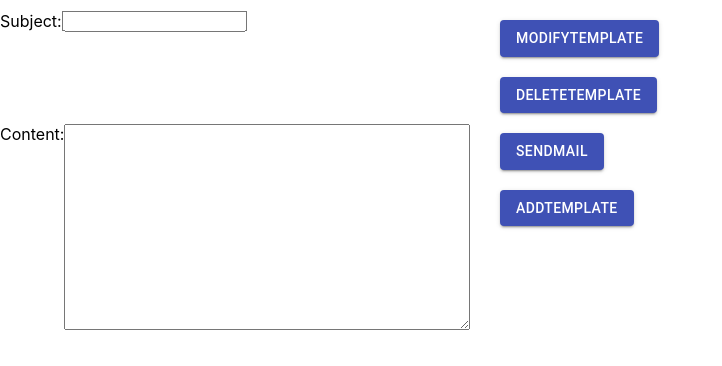
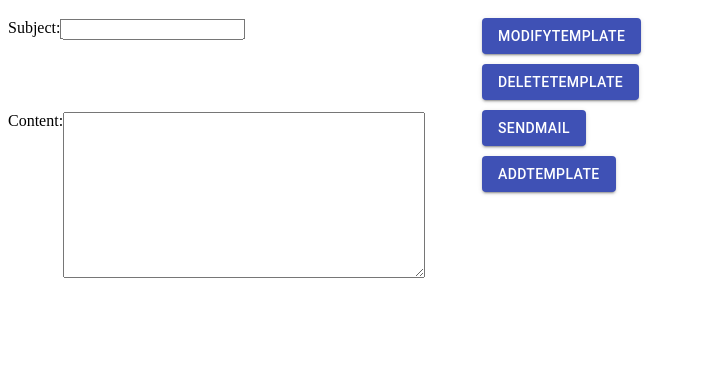
Before and after one commit to asi-pwr/Hermes_frontend, a React (Create React App) app: page / in a window 1280 px wide. Shown: the top 366 px of the page, without its empty margins (0-722 px from the left). Built offline with nearby package versions, Linux system fonts and the light colour scheme.

Commit message:
style: project
fix issues pointed out in pull request review

```diff
--- a/src/MainPage.js
+++ /dev/null
@@ -1,48 +0,0 @@
-import React,{ useState } from 'react';
-import './index.css';
-import './center.css';
-//import App from './App';
-import Button from '@material-ui/core/Button';
-
-
-const MainPage = () => {
-    return <div >
-      <Form  ></Form>
-      </div>
-}
-
-const Form = ()=>{
-  const [subject,setSubject] = useState("");
-  const [content,setContent] = useState("");
-  return <div className="grid">
-      <div>
-      <form>
-      <label className = "center">
-          <div>Subject:</div>
-          <input  type="text"  value={subject} onChange={(e) => setSubject(e.target.value)} />
-        </label>
-        <label className = "center">
-          Content:
-          <textarea className =  "resized" value={content} onChange={(e) => setContent(e.target.value)}/>
-        </label>
-      </form>
-      </div>
-      <div><Buttons className="right" subject={subject} content = {content} ></Buttons></div>
-  </div>
-}
-
-const Buttons = (props) =>{
-    return <div >
-        <div className="a"><Button variant="contained" color="primary" onClick={() => modifyTemplate(props.subject,props.content)}>modifyTemplate</Button></div>
-      <div className="a"><Button variant="contained" color="primary" onClick={() => deleteTemplate()}>deleteTemplate</Button></div>
-      <div className="a"><Button variant="contained" color="primary" onClick={() => sendMail(props.subject,props.content)}>sendMail</Button></div>
-      <div className="a"><Button variant="contained" color="primary" onClick={() => addTemplate(props.subject,props.content)}>addTemplate</Button></div>
-    </div>
-}
-
-const addTemplate = (a,b) => {alert(a); alert(b)}
-const modifyTemplate = () => {}
-const deleteTemplate = () => {}
-const sendMail = () => {}
-
-export default MainPage;
--- /dev/null
+++ b/src/MainPage/Buttons.js
@@ -0,0 +1,24 @@
+import React from 'react';
+import Button from '@material-ui/core/Button';
+
+const Buttons = (props) => {
+    return (
+      <div>
+        <div className="main-page-form__button"><Button variant="contained" color="primary" onClick={() => modifyTemplate(props.subject, props.content)}>modifyTemplate</Button></div>
+        <div className="main-page-form__button"><Button variant="contained" color="primary" onClick={() => deleteTemplate()}>deleteTemplate</Button></div>
+        <div className="main-page-form__button"><Button variant="contained" color="primary" onClick={() => sendMail(props.subject, props.content)}>sendMail</Button></div>
+        <div className="main-page-form__button"><Button variant="contained" color="primary" onClick={() => addTemplate(props.subject, props.content)}>addTemplate</Button></div>
+      </div>
+    );
+}
+
+/**
+ * @todo write implementation for each of these functions
+ */
+const addTemplate = () => {}
+const modifyTemplate = () => {}
+const deleteTemplate = () => {}
+const sendMail = () => {}
+
+
+export default Buttons;
--- /dev/null
+++ b/src/MainPage/Form.js
@@ -0,0 +1,27 @@
+import React,{ useState } from 'react';
+import '../center.css';
+import Buttons from './Buttons.js'
+
+const Form = () => {
+    const [subject,setSubject] = useState("");
+    const [content,setContent] = useState("");
+    return (
+      <div className="main-page-form">
+        <div>
+          <form>
+            <label className = "main-page-form__centralised-element">
+              <div>Subject:</div>
+              <input  type="text"  value={subject} onChange={(e) => setSubject(e.target.value)} />
+            </label>
+            <label className = "main-page-form__centralised-element">
+              Content:
+              <textarea className =  "main-page-form__message-content-textarea" value={content} onChange={(e) => setContent(e.target.value)}/>
+            </label>
+          </form>
+        </div>
+        <div><Buttons subject={subject} content = {content} ></Buttons></div>
+      </div>
+    );
+}
+
+export default Form;
--- /dev/null
+++ b/src/MainPage/MainPage.js
@@ -0,0 +1,12 @@
+import React from 'react';
+import Form from './Form.js'
+
+const MainPage = () => {
+    return (
+      <div>
+        <Form></Form>
+      </div>
+    );
+}
+
+export default MainPage;
--- a/src/center.css
+++ b/src/center.css
@@ -1,29 +1,23 @@
 
-.center{
-    display: flex;
-    transform: translate(0,+50%);
-
-  }
-
-.resized{
-    width: 400px;
-    height: 200px;
+.main-page-form__centralised-element {
+  height: 80%;
+  display: flex;
+  transform: translate(0,+50%);
 }
 
-.top{
-  float:top;
+.main-page-form__message-content-textarea {
+  width: 75%;
+  height: 12em;
 }
 
-.down{
-  float:bottom;
+.main-page-form {
+  width: 50%;
+  height: 100%;
+  grid-template-rows: repeat(1,auto);
+  grid-template-columns: 75% auto;
+  display: grid;
 }
 
-.grid{
-    grid-template-rows: repeat(1,auto);
-    grid-template-columns: 500px 200px;
-    display: grid;
+.main-page-form__button {
+  margin-top: 6%;
 }
-
-.a{
-  margin-top: 20px;
-}
```
Also changed, not shown: src/index.js (+6 -18 lines).
